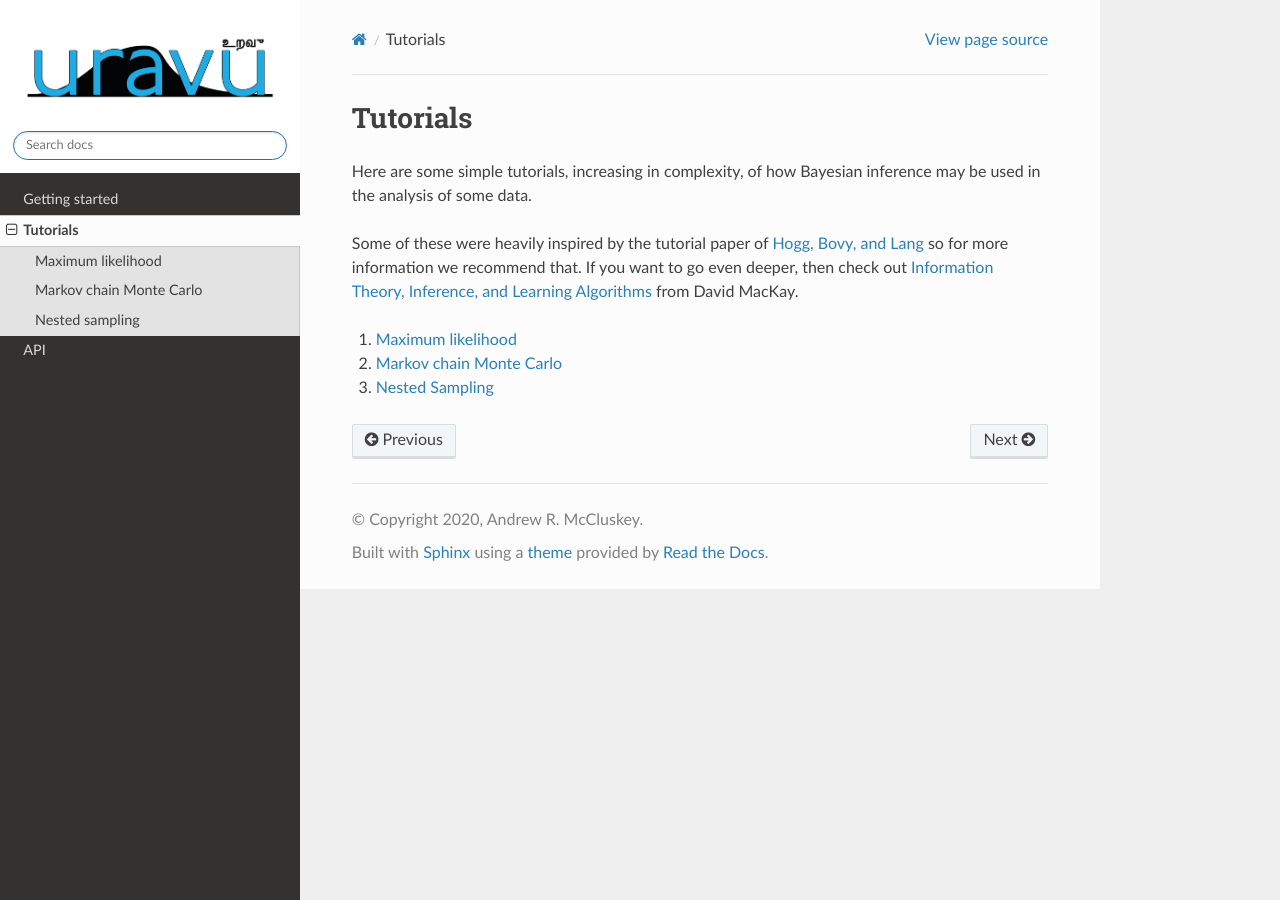
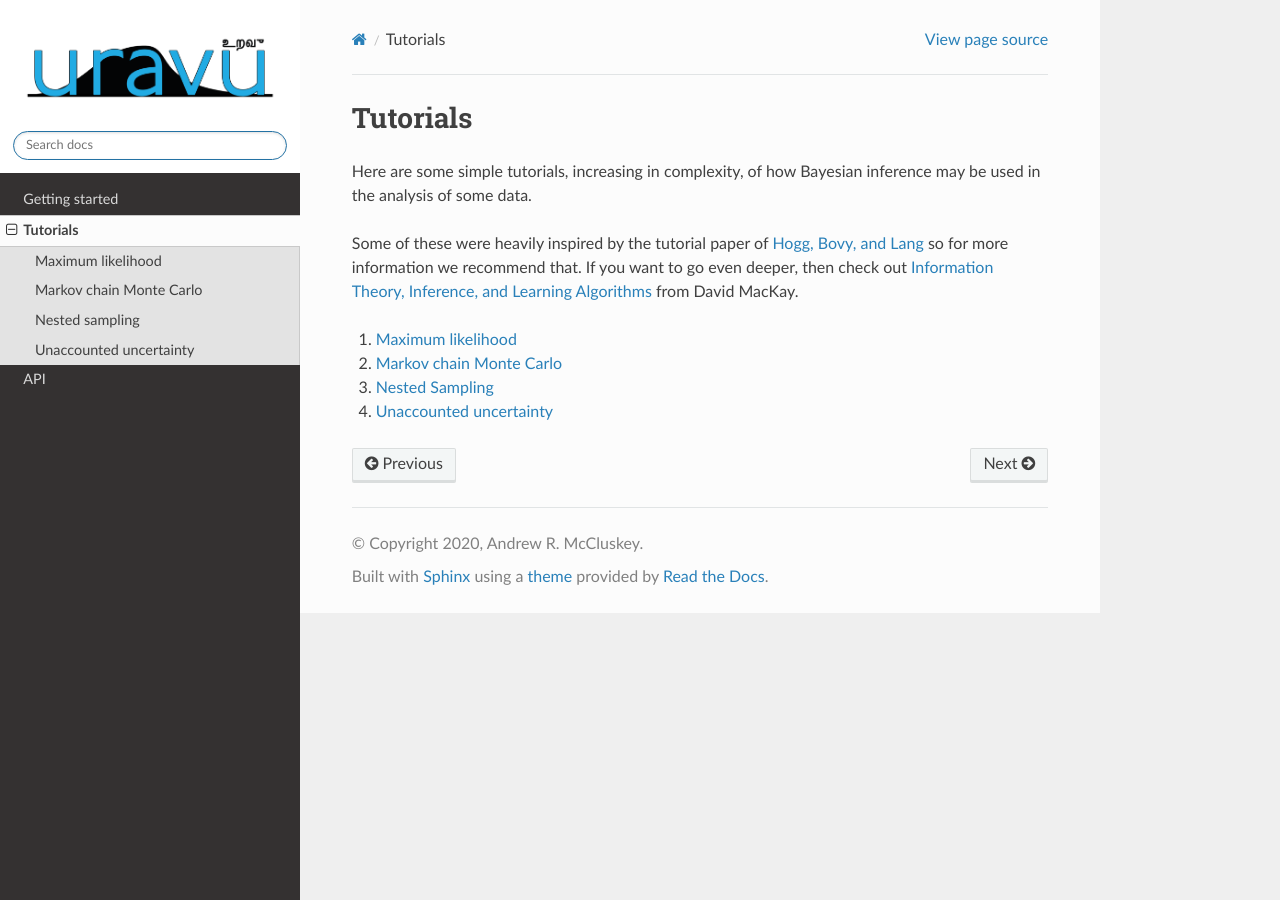
Before and after one commit to arm61/uravu, a Sphinx documentation site: the page built from docs/source/tutorials.rst, in a window 1280 px wide. Built offline with Sphinx 7.4.7 and the Read the Docs theme 2.0.0, drawn with Linux system fonts in a browser that asks for light colours; formulas are drawn with MathJax 3.

Commit message:
add link

```diff
--- a/docs/source/tutorials.rst
+++ b/docs/source/tutorials.rst
@@ -9,6 +9,7 @@ If you want to go even deeper, then check out `Information Theory, Inference, an
 1. `Maximum likelihood`_
 2. `Markov chain Monte Carlo`_
 3. `Nested Sampling`_
+4. `Unaccounted uncertainty`_
 
 
 .. toctree::
@@ -18,6 +19,7 @@ If you want to go even deeper, then check out `Information Theory, Inference, an
    max_likelihood
    mcmc
    nested_sampling
+   unaccounted_uncertainty
 
 
 .. _Hogg, Bovy, and Lang: https://arxiv.org/abs/1008.4686
@@ -25,3 +27,4 @@ If you want to go even deeper, then check out `Information Theory, Inference, an
 .. _Maximum likelihood: ./max_likelihood.html
 .. _Markov chain Monte Carlo: ./mcmc.html
 .. _Nested Sampling: ./nested_sampling.html
+.. _Unaccounted uncertainty: ./unaccounted_uncertainty.html
```
